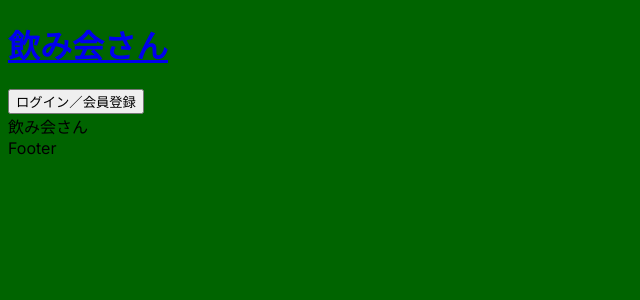
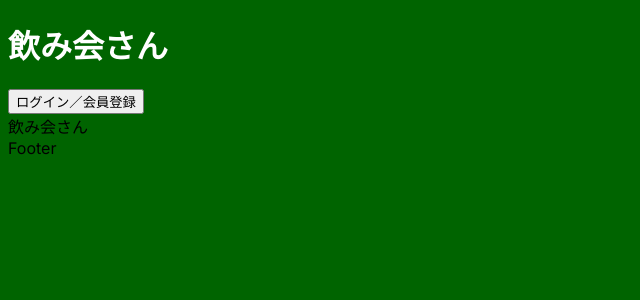
Before and after one commit to tomturner14/nomikaisan, a Next.js app: page / in a window 1280 px wide. Shown: the top 300 px of the page, without its empty margins (0-640 px from the left). Built offline with nearby package versions, Linux system fonts and the light colour scheme.

Commit message:
ヘッダータイトル変更

```diff
--- a/src/app/Header.jsx
+++ b/src/app/Header.jsx
@@ -3,10 +3,10 @@ import Link from 'next/link';
 
 const Header = () => {
   return (
-    <header>
+    <header className='py-5 px-10 flex justify-between items-center'>
       <div>
-        <h1>
-          <Link href="/">飲み会さん</Link>
+        <h1 className='font-color:white'>
+          <Link href="/" className='no-underline flex ju'>飲み会さん</Link>
         </h1>
       </div>
       <div>
--- a/src/app/globals.css
+++ b/src/app/globals.css
@@ -1,3 +1,12 @@
 body {
   background-color: #006400;
 }
+
+.no-underline {
+  text-decoration: none;
+  color: white;
+}
+
+.no-underline:hover {
+  color: gray;
+}
```
Also changed, not shown: src/app/Footer.jsx (added, +9 -0 lines).
